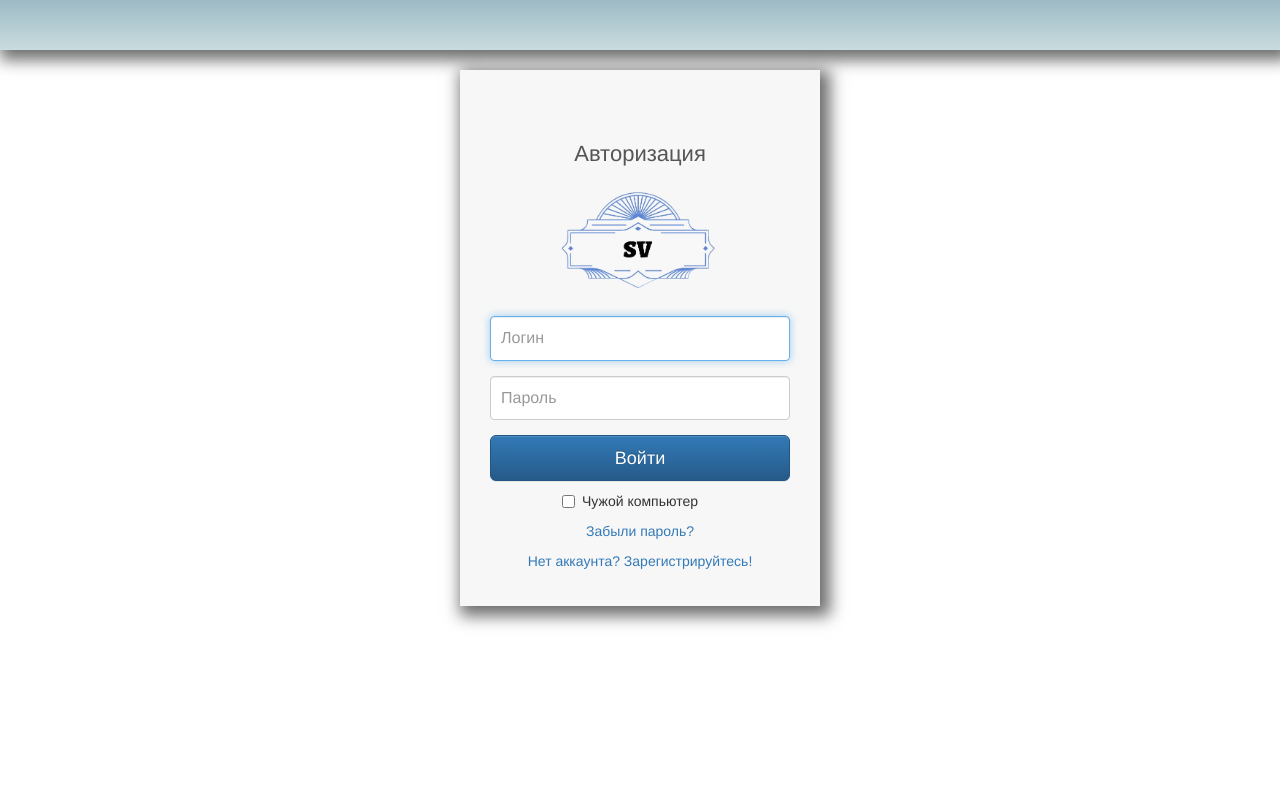
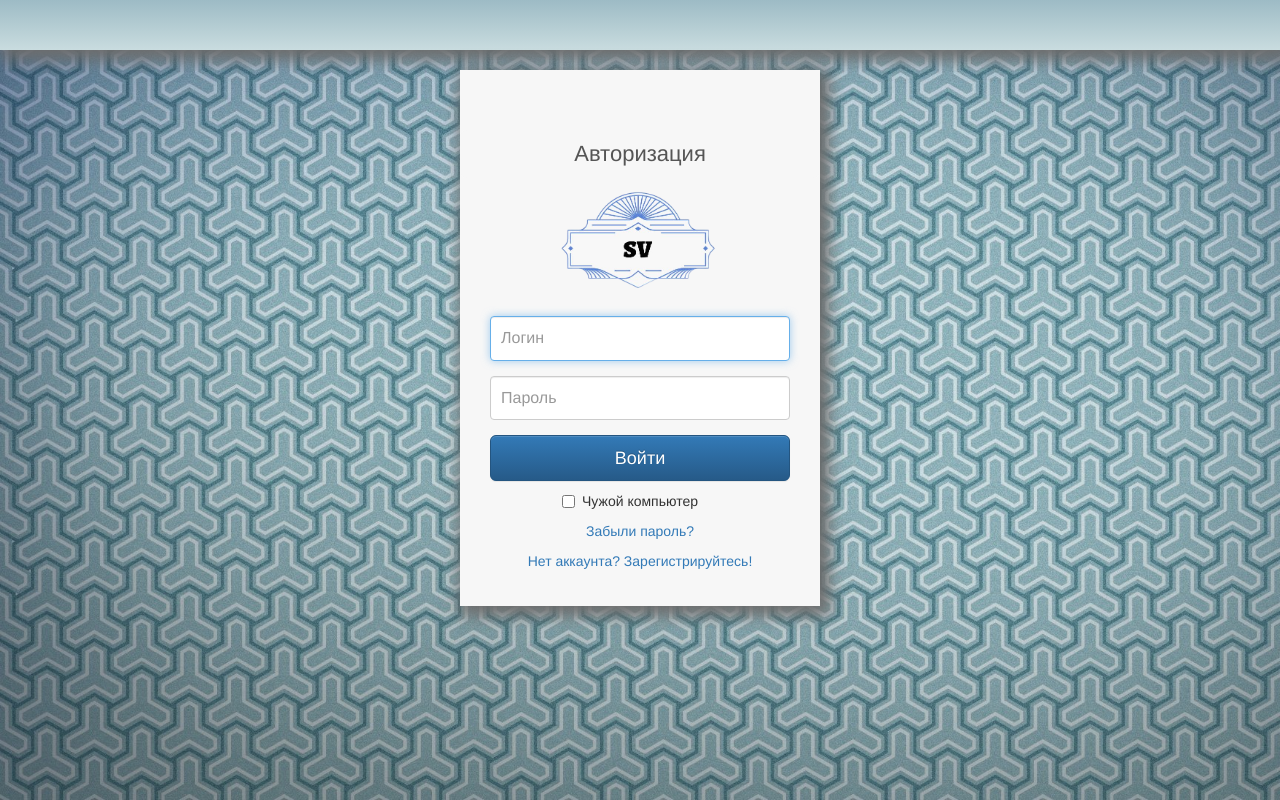
Before and after one commit to vsolenikov/DIKIDI_test, a PHP site: page / in a window 1280 px wide. Run offline with PHP 8.4, Linux system fonts and the light colour scheme.

Commit message:
fix: рефакторинг стилей для фона

```diff
--- a/dikidi_auth/css/style.css
+++ b/dikidi_auth/css/style.css
@@ -1,4 +1,4 @@
-main.pattern{
+body.pattern{
     background-image: url('/images/fon.jpg');
     background-repeat: repeat;
     height: 100%;
```
